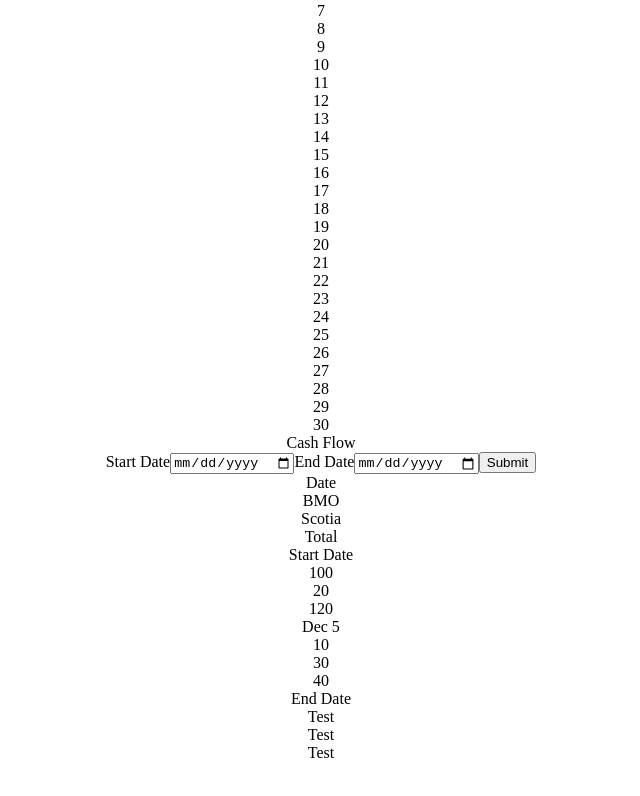
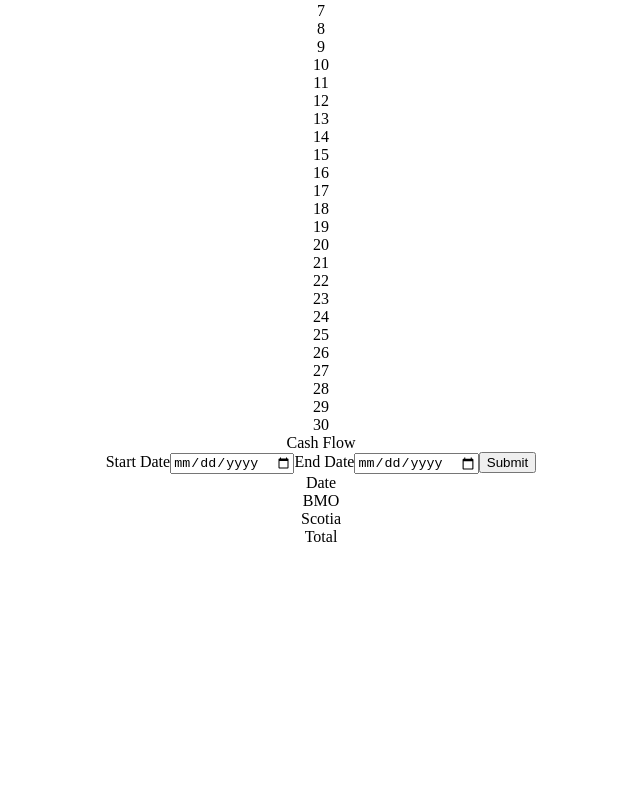
Before and after one commit to Prmatterson/budget, a React (Vite) app: page / in a window 1280 px wide. Shown: the part 581-1377 px from the top of the page, without its empty margins (319-959 px from the left). After the commit the page ends 1167 px from the top, so only its background shows below. Built offline with nearby package versions, Linux system fonts and the light colour scheme.

Commit message:
Update CashFlow.jsx

```diff
--- a/src/components/CashFlow.jsx
+++ b/src/components/CashFlow.jsx
@@ -16,7 +16,7 @@ export default function CashFlow() {
     const { cashFlowData, setCashFlowData} = useState()
 
 return (
-    <div className="grid grid-cols-3 grid-rows-10" id='container'>
+    <div className="grid grid-cols-3 " id='container'>
         <div className="col-span-4 align-center" id="cashflow-title">Cash Flow</div>
         <form className="col-span-4" id='from-to' onSubmit={handleSubmit(onSubmit)}>
             <label className="col-span- text-sm font-medium text-slate-700">Start Date</label>
@@ -29,26 +29,7 @@ return (
         <div className="col-span-1" id="cashflow-heading">BMO</div>
         <div className="col-span-1" id="cashflow-heading">Scotia</div>
         <div className="col-span-1" id="cashflow-heading">Total</div>
-        <div className="col-span-1" id="cashflow-date">Start Date</div>
-        <div className="col-span-1" id="account-amount">100</div>
-        <div className="col-span-1" id="account-amount">20</div>
-        <div className="col-span-1" id="account-amount">120</div>
-        <div className="col-span-1" id="account-amount">Dec 5</div>
-        <div className="col-span-1" id="account-amount">10</div>
-        <div className="col-span-1" id="account-amount">30</div>
-        <div className="col-span-1" id="account-amount">40</div>
-        <div className="col-span-1" id="account-amount"></div>
-        <div className="col-span-1" id="account-amount"></div>
-        <div className="col-span-1" id="account-amount"></div>
-        <div className="col-span-1" id="account-amount"></div>
-        <div className="col-span-1" id="account-amount"></div>
-        <div className="col-span-1" id="account-amount"></div>
-        <div className="col-span-1" id="account-amount"></div>
-        <div className="col-span-1" id="account-amount"></div>
-        <div className="col-span-1" id="cashflow-enddate">End Date</div>
-        <div className="col-span-1" id="subtotal">Test</div>
-        <div className="col-span-1" id="subtotal">Test</div>
-        <div className="col-span-1" id="subtotal">Test</div>
+        {/* Here will be an if statement like examples after line 19 in CalendarDay */}
     </div>
 )
 
```
